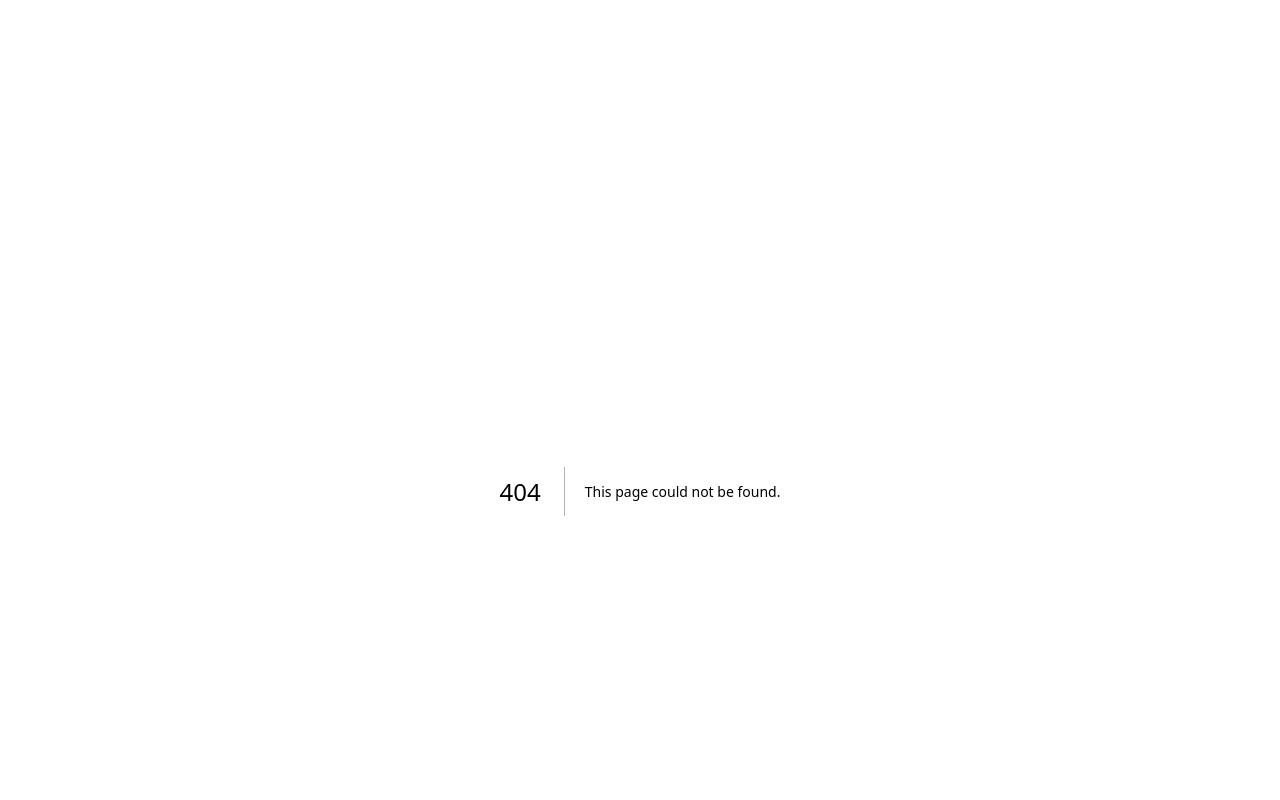
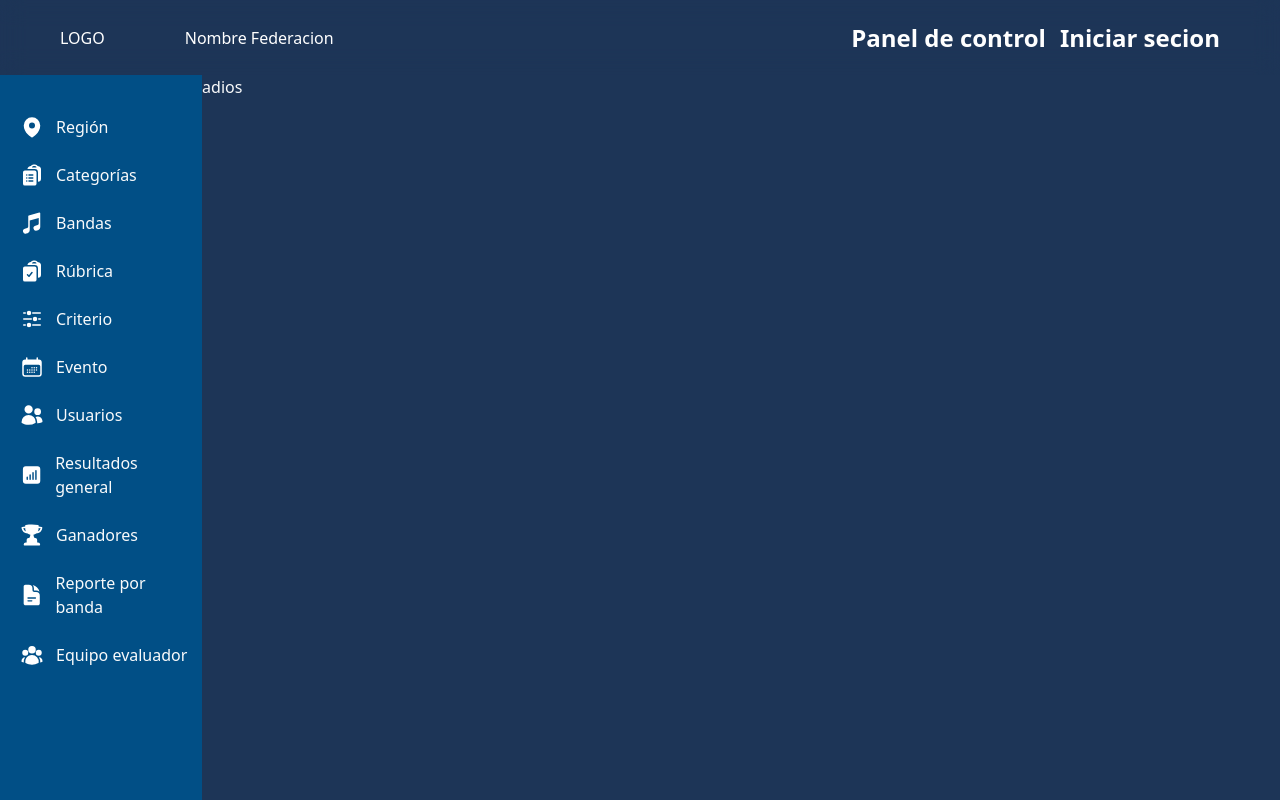
Before and after one commit to OscarMrzz/rubricasDeEvaluacionMundoBanda, a Next.js app: page /PanelControlPage in a window 1280 px wide. Before the commit this address had no page. Shown: the top 800 px of the page. Built offline with nearby package versions, Linux system fonts and the light colour scheme.

Commit message:
Agregamos La base del panel de control

```diff
--- a/package.json
+++ b/package.json
@@ -9,6 +9,7 @@
     "lint": "next lint"
   },
   "dependencies": {
+    "@heroicons/react": "^2.2.0",
     "@supabase/ssr": "^0.6.1",
     "next": "15.4.6",
     "react": "19.1.0",
--- /dev/null
+++ b/src/app/PanelControlPage/layout.tsx
@@ -0,0 +1,23 @@
+import SidebarPanelControlComponent from '@/component/SidebarPanelControlComponent/Page'
+
+import {ReactNode} from 'react'
+
+interface LayoutProps {
+  children: ReactNode
+}
+
+const Layout = ({ children }: LayoutProps) => {
+  return (
+    <div className="flex w-full min-h-screen">
+        <div className="-500 w-60 ">
+            <SidebarPanelControlComponent />
+
+        </div>
+      <div className="  w-full">
+        {children}
+      </div>
+    </div>
+  )
+}
+
+export default Layout
--- /dev/null
+++ b/src/app/PanelControlPage/page.tsx
@@ -0,0 +1,13 @@
+
+import React from 'react'
+
+const PanelControlPage = () => {
+  return (
+    <div>
+      adios
+
+    </div>
+  )
+}
+
+export default PanelControlPage
--- a/src/app/layout.tsx
+++ b/src/app/layout.tsx
@@ -35,9 +35,9 @@ export default function RootLayout({
           <NavBard></NavBard>
          </header>
 
-        <main className="flex justify-center w-full max-w-sm mx-auto p-4 sm:max-w-md md:max-w-2xl lg:max-w-4xl xl:max-w-6xl overflow-auto">
-        {children}
-        </main>
+  <main className="w-full  overflow-auto">
+  {children}
+  </main>
 
         <footer>
         <FooterComponent></FooterComponent>
--- a/src/app/page.tsx
+++ b/src/app/page.tsx
@@ -4,7 +4,7 @@ import HiroComponet from '@/component/HiroCompoent/Page'
 
 const page = () => {
   return (
-    <div className="w-full flex flex-col ">
+    <div className="w-full px-80 flex flex-col ">
      <Link href="/Rubricas/Uniformidad">Uniformidad</Link>
      <HiroComponet />
      <div className='w-full flex flex-col gap-25'>
--- a/src/component/NavBard/Page.tsx
+++ b/src/component/NavBard/Page.tsx
@@ -9,7 +9,8 @@ const NavBard = () => {
       <div>Nombre Federacion</div>
 
       </div>
-      <div className='flex  font-bold text-2xl'>
+      <div className='flex  font-bold text-2xl gap-3.5'>
+        <Link href="/PanelControlPage"> Panel de control</Link>
         <Link href="/authPage/SignInPage"> Iniciar secion</Link>
 
 
--- /dev/null
+++ b/src/component/SidebarPanelControlComponent/Page.tsx
@@ -0,0 +1,61 @@
+"use client";
+
+import React, { useState } from 'react';
+import Link from 'next/link';
+import {
+  ClipboardDocumentListIcon,
+  MusicalNoteIcon,
+  ClipboardDocumentCheckIcon,
+  AdjustmentsHorizontalIcon,
+  CalendarDaysIcon,
+  UsersIcon,
+  ChartBarSquareIcon,
+  TrophyIcon,
+  DocumentTextIcon,
+  UserGroupIcon,
+  MapPinIcon
+} from '@heroicons/react/24/solid';
+
+const SidebarPanelControlComponent = () => {
+  const [botonSeleccionado, setBotonSeleccionado] = useState("");
+
+  const links = [
+    { id: 'region', label: 'Región', href: '/PanelControlPage', Icon: MapPinIcon },
+    { id: 'categorias', label: 'Categorías', href: '/PanelControlPage', Icon: ClipboardDocumentListIcon },
+    { id: 'bandas', label: 'Bandas', href: '/PanelControlPage', Icon: MusicalNoteIcon },
+    { id: 'rubricas', label: 'Rúbrica', href: '/PanelControlPage', Icon: ClipboardDocumentCheckIcon },
+    { id: 'criterio', label: 'Criterio', href: '/PanelControlPage', Icon: AdjustmentsHorizontalIcon },
+    { id: 'evento', label: 'Evento', href: '/PanelControlPage', Icon: CalendarDaysIcon },
+    { id: 'usuarios', label: 'Usuarios', href: '/PanelControlPage', Icon: UsersIcon },
+    { id: 'resultados', label: 'Resultados general', href: '/PanelControlPage', Icon: ChartBarSquareIcon },
+    { id: 'ganadores', label: 'Ganadores', href: '/PanelControlPage', Icon: TrophyIcon },
+    { id: 'reporte', label: 'Reporte por banda', href: '/PanelControlPage', Icon: DocumentTextIcon },
+    { id: 'equipo', label: 'Equipo evaluador', href: '/PanelControlPage', Icon: UserGroupIcon },
+  ];
+
+  return (
+    <div className='bg-[#014f86] h-full w-full'>
+      <section>
+        <div className='flex flex-col gap-2 pt-8'>
+          {links.map(({ id, label, href, Icon }) => (
+            <Link key={id} href={href} passHref>
+              <button
+                onClick={() => setBotonSeleccionado(id)}
+                className={`flex items-center w-full text-left px-2 py-2 cursor-pointer hover:bg-[#035a98] ${
+                  botonSeleccionado === id
+                    ? 'border-l-4 border-white bg-blue-400 hover:bg-blue-300'
+                    : ''
+                }`}
+              >
+                <Icon className='h-6 w-6 text-white ml-3' />
+                <span className='ml-3 font-light'>{label}</span>
+              </button>
+            </Link>
+          ))}
+        </div>
+      </section>
+    </div>
+  );
+};
+
+export default SidebarPanelControlComponent;
```
Also changed, not shown: src/component/botonPanelControlComponent/Page.tsx (added), 2 other files (tests, documents, lock files or other folders).
